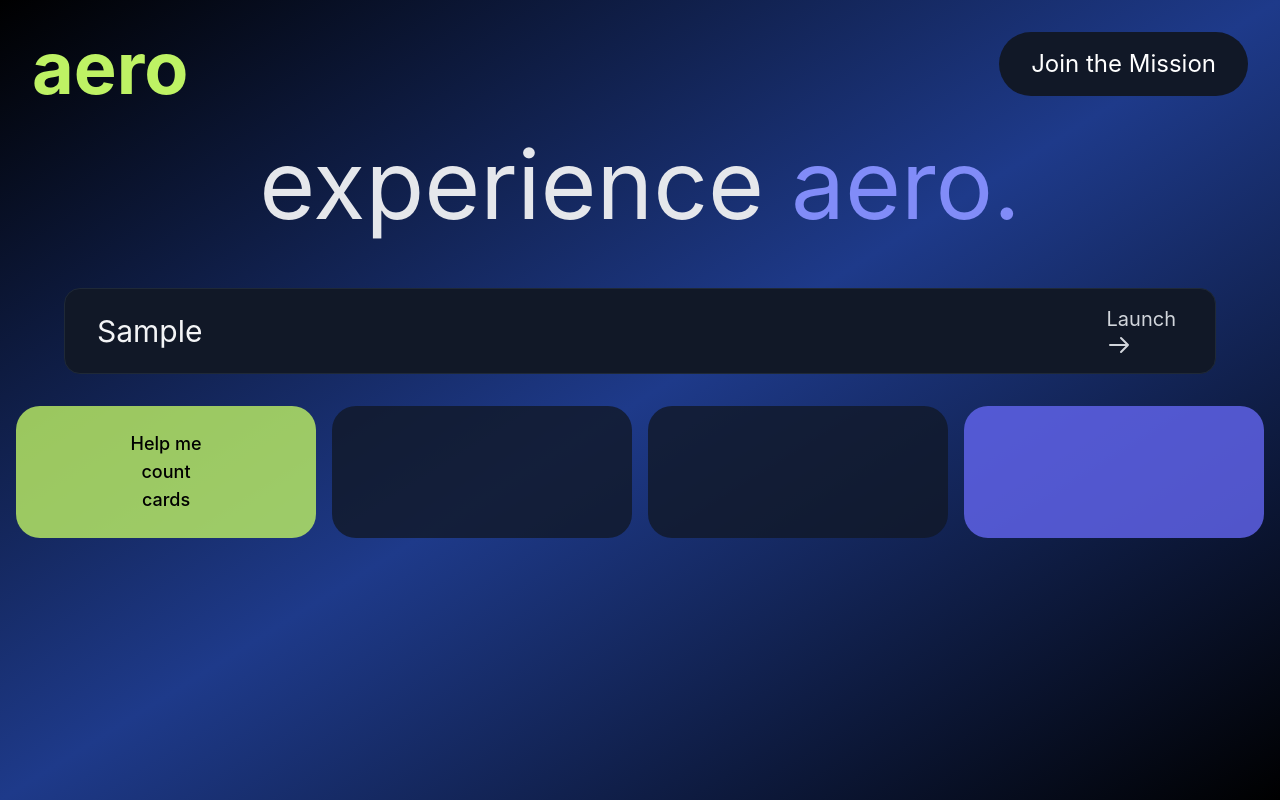
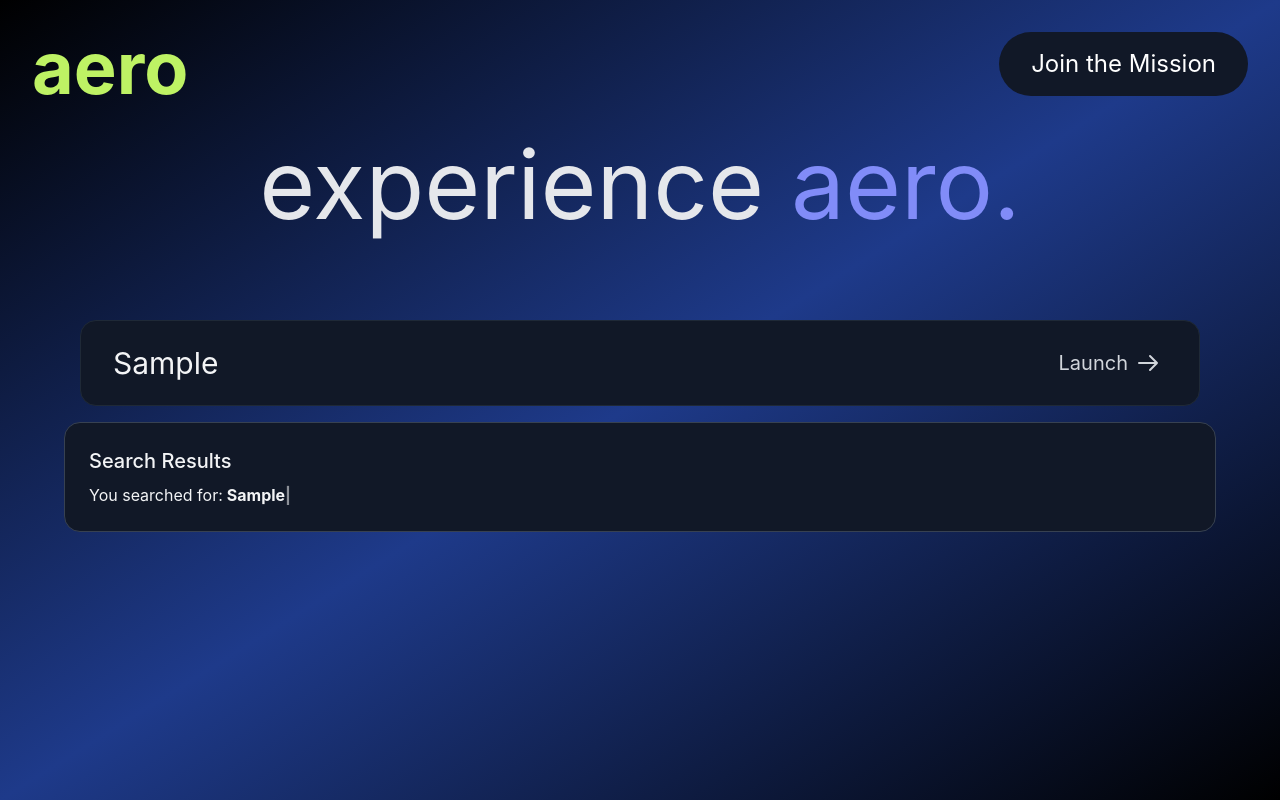
Before and after one commit to isaac-aryan/Aero, a React (Create React App) app in the folder frontend/: page / in a window 1280 px wide. Both pictures are taken after typing "Sample" into the empty fields and a click on the button "Launch". Built offline with nearby package versions, Linux system fonts and the light colour scheme.

Commit message:
response text box

```diff
--- a/frontend/src/App.js
+++ b/frontend/src/App.js
@@ -1,17 +1,27 @@
-import React from 'react';
+
+
+import React, { useState } from 'react';
 import Navbar from './components/Navbar';
 import Hero from './components/Hero';
-import ActionButton from './components/ActionButton';
+//import ActionButton from './components/ActionButton';
 import BottomNav from './components/BottomNav';
 import JoinMissionButton from './components/MissionButton';
+import SearchBar from './components/SearchBar';
 
 function App() {
+  const [showBottomNav, setShowBottomNav] = useState(true);
+
+  const handleSearch = () => {
+    setShowBottomNav(false); // Hide BottomNav when search occurs
+  };
+
   return (
     <div className="min-h-screen bg-gradient-to-br from-black via-blue-900 to-black flex flex-col relative">
       <Navbar />
       <JoinMissionButton />
       <Hero />
-      <BottomNav />
+      <SearchBar onSearch={handleSearch} /> {/* Pass callback */}
+      {showBottomNav && <BottomNav />} {/* Conditionally render */}
     </div>
   );
 }
--- a/frontend/src/components/Hero.jsx
+++ b/frontend/src/components/Hero.jsx
@@ -17,12 +17,8 @@ function Hero() {
         </h1>
       </div>
 
-      <SearchBar
-        onSearch={handleSearch}
-        placeholder=""
-        className="w-full max-w-4xl mb-16 py-6 bg-transparent border-2 border-gray-400 text-white text-3xl rounded-2xl hover:bg-gray-800 transition-all"
 
-      />
+
     </div>
   );
 }
--- a/frontend/src/components/SearchBar.jsx
+++ b/frontend/src/components/SearchBar.jsx
@@ -1,37 +1,43 @@
 import React, { useState } from 'react';
+import SearchResponse from './SearchResponse';
 
 const SearchBar = ({ onSearch, placeholder = "Launch" }) => {
-  const [searchTerm, setSearchTerm] = useState('');
+  const [inputValue, setInputValue] = useState('');
+  const [searchText, setSearchText] = useState('');
+  const [isResultVisible, setIsResultVisible] = useState(false);
 
   const handleSubmit = (e) => {
     e.preventDefault();
-    if (onSearch) {
-      onSearch(searchTerm);
-    }
+    setSearchText(inputValue);
+    setIsResultVisible(true);
+    onSearch(); // Trigger the callback to hide BottomNav
   };
 
   return (
-    <form onSubmit={handleSubmit} className="w-full max-w-6xl mx-auto">
-      <div className="relative">
+    <div className="w-full flex flex-col items-center justify-center py-8">
+      <form onSubmit={handleSubmit} className="w-full max-w-6xl px-4">
+        <div className="relative w-full">
           <input
             type="text"
-          value={searchTerm}
-          onChange={(e) => setSearchTerm(e.target.value)}
+            value={inputValue}
+            onChange={(e) => setInputValue(e.target.value)}
             placeholder={placeholder}
             className="w-full py-6 px-8 text-gray-100 text-3xl bg-gray-900 rounded-2xl border border-gray-800 focus:outline-none focus:ring-2 focus:ring-gray-700 placeholder-gray-300"
           />
           <button
             type="submit"
-          className="text-xl absolute right-6 top-1/2 transform -translate-y-1/2 bg-transparent px-4 py-2 text-gray-300 hover:text-white"
+            className="absolute right-6 top-1/2 transform -translate-y-1/2 bg-transparent px-4 py-2 text-gray-300 hover:text-white flex items-center text-xl"
           >
             Launch
-          <svg xmlns="http://www.w3.org/2000/svg" className="h-6 w-6" fill="none" viewBox="0 0 24 24" stroke="currentColor">
+            <svg xmlns="http://www.w3.org/2000/svg" className="h-6 w-6 ml-2" fill="none" viewBox="0 0 24 24" stroke="currentColor">
               <path strokeLinecap="round" strokeLinejoin="round" strokeWidth={2} d="M14 5l7 7m0 0l-7 7m7-7H3" />
             </svg>
-
           </button>
         </div>
       </form>
+
+      {isResultVisible && <SearchResponse searchText={searchText} />}
+    </div>
   );
 };
 
--- /dev/null
+++ b/frontend/src/components/SearchResponse.jsx
@@ -0,0 +1,47 @@
+import React, { useEffect, useState } from 'react';
+
+function SearchResponse({ searchText }) {
+  const [displayText, setDisplayText] = useState('');
+  const [isVisible, setIsVisible] = useState(false);
+
+  // Trigger slide-in animation on mount
+  useEffect(() => {
+    setIsVisible(true);
+  }, []);
+
+  // Typing effect for searchText
+  useEffect(() => {
+    let i = 0;
+    const typingInterval = setInterval(() => {
+      if (i < searchText.length) {
+        setDisplayText(searchText.substring(0, i + 1));
+        i++;
+      } else {
+        clearInterval(typingInterval);
+      }
+    }, 50); // Faster typing speed (adjust as needed)
+
+    return () => clearInterval(typingInterval);
+  }, [searchText]);
+
+  return (
+    <div className={`
+      w-full max-w-6xl mt-4 p-6
+      border border-gray-700 rounded-2xl bg-gray-900 text-gray-100
+      overflow-hidden
+      ${isVisible ? 'max-h-[500px] opacity-100' : 'max-h-0 opacity-0'}
+      transition-all duration-700 ease-out
+    `}>
+      <h3 className="font-medium text-xl mb-2">Search Results</h3>
+      <p>
+        You searched for:
+        <span className="font-bold ml-1">
+          {displayText}
+          <span className="animate-pulse">|</span> {/* Blinking cursor */}
+        </span>
+      </p>
+    </div>
+  );
+}
+
+export default SearchResponse;
```
Also changed, not shown: frontend/src/logo.svg (added). Lines whose indentation alone changed are shown as unchanged.
